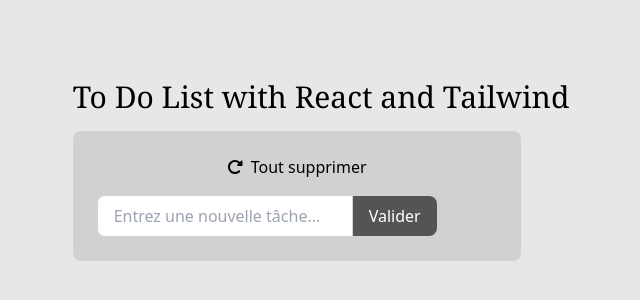
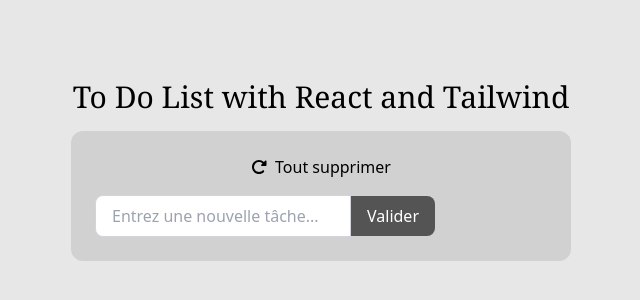
Before and after one commit to ocebert31/Projet_Personnel_P2_TO_DO_LIST_React, a React (Create React App) app: page / in a window 1280 px wide. Shown: the part 230-530 px from the top of the page, without its empty margins (319-959 px from the left). Built offline with nearby package versions, Linux system fonts and the light colour scheme.

Commit message:
design en progression et correction du bug bouton delete quand edition

```diff
--- a/src/components/ElementOfTask/DeleteButton.js
+++ b/src/components/ElementOfTask/DeleteButton.js
@@ -3,18 +3,10 @@
 import { faTrash } from '@fortawesome/free-solid-svg-icons';
 
 function DeleteButton({ task, onClick }) {
-    // Vérifier si l'élément est en cours d'édition
     const isEditing = task.isEditing || false;
 
-    // Gérer le clic uniquement si l'élément n'est pas en cours d'édition
-    const handleClick = () => {
-        if (!isEditing) {
-            onClick();
-        }
-    };
-
     return (
-        <button onClick={handleClick} className={`text-red-700 ${!isEditing ? 'opacity-0 hover:opacity-100' : ''}`}  disabled={isEditing}>
+        <button onClick={onClick} className={`text-red-700 ${isEditing ? '' : 'opacity-0 hover:opacity-100'}`}>
             <FontAwesomeIcon icon={faTrash} />
         </button>
     );
--- a/src/components/ElementOfTask/EditName.js
+++ b/src/components/ElementOfTask/EditName.js
@@ -25,7 +25,7 @@
         <input type="text" value={editedContent} onChange={handleChange} className='bg-backgroundColor mr-2'/>
       ) : (
         <div className='mr-1'>
-          <label className={isChecked ? 'line-through' : ''} >{task.name}</label>
+          <label className={`break-all ${isChecked ? 'line-through' : ''}`}>{task.name}</label>
         </div>
       )}
       <EditSaveButton task={task} startEditing={startEditing} saveChange={saveChange} cancelEditing={cancelEditing} />
--- a/src/components/List/List.js
+++ b/src/components/List/List.js
@@ -94,9 +94,9 @@
 
     return (
         <div className="min-h-screen flex justify-center items-center bg-backgroundColor">
-            <div>
+            <div className="w-full max-w-[500px]">
                 <h1 className="text-center mb-4 text-3xl font-serif">To Do List with React and Tailwind</h1>
-                <div className="w-full max-w-md bg-foregroundColor p-6 rounded-lg">
+                <div className="w-full bg-foregroundColor p-6 rounded-xl overflow-y-scroll max-h-[900px]">
                     <div>
                         <Clear clearAllTasks={clearAllTasks}></Clear>
                     </div>
@@ -112,7 +112,6 @@
             </div>
         </div>
     );
-
 }
 
 export default List;
```
